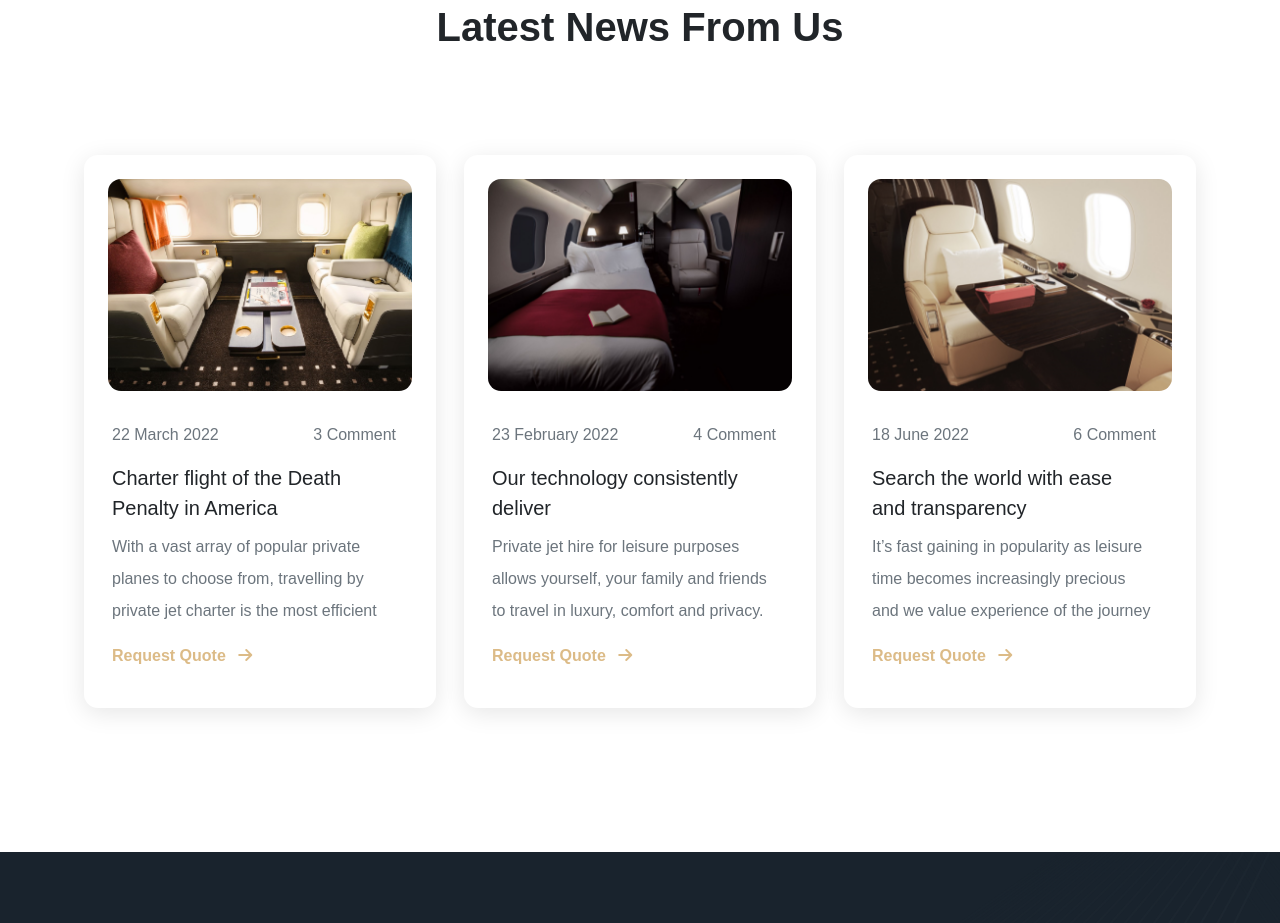
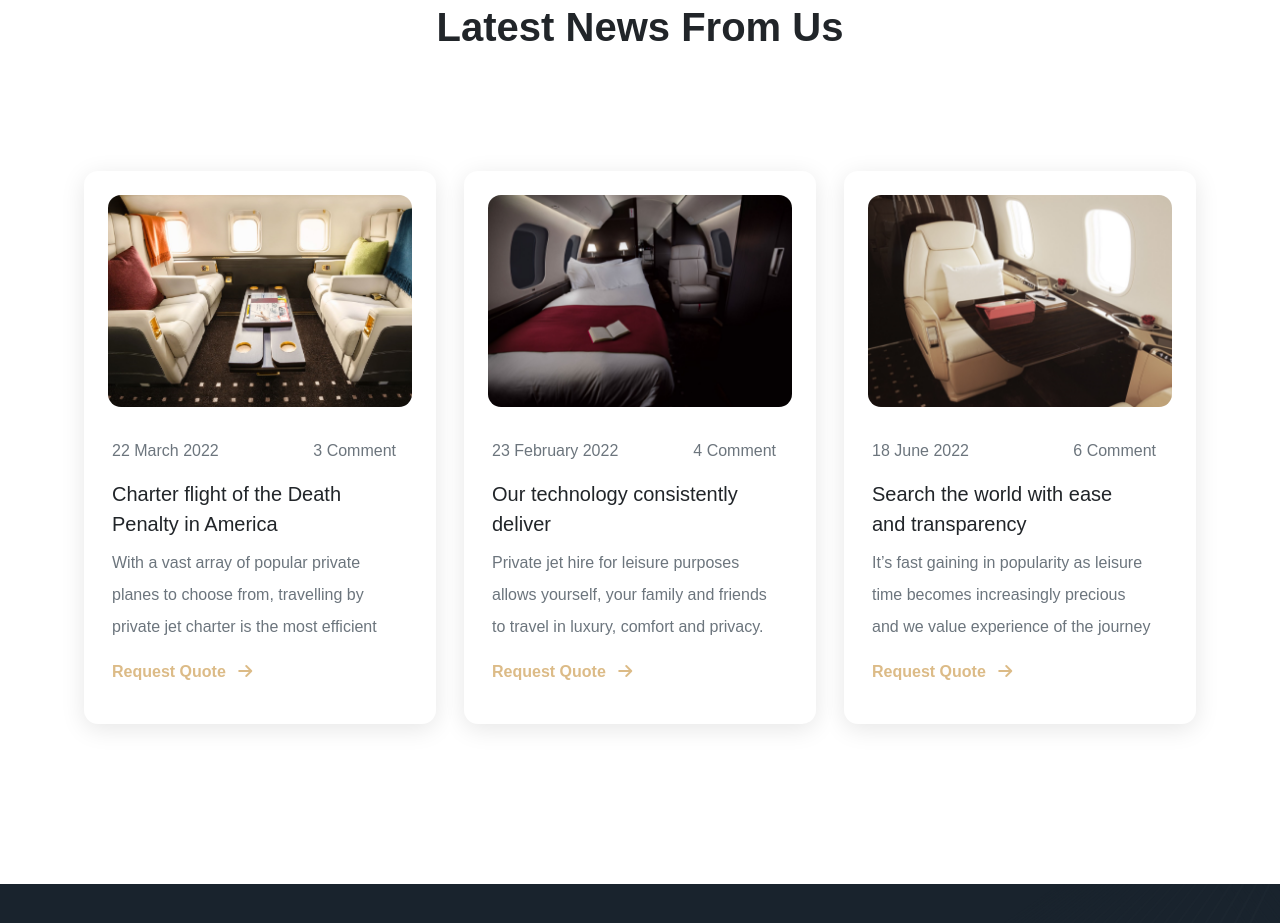
Before and after one commit to YagnikPrajapati94/project_3, a plain HTML site: page index.html in a window 1280 px wide. Shown: the part 6814-7737 px from the top of the page. Drawn offline with nearby package versions, Linux system fonts and the light colour scheme.

Commit message:
Update index.html

```diff
--- a/index.html
+++ b/index.html
@@ -1040,7 +1040,7 @@
                 </div>
                 <div class="row py-5 justify-content-around ">
 
-                    <div class="card col-lg-4 px-4 py-4 border-0" style="width: 22rem; border-radius: 14px; box-shadow: 0 5px 25px rgba(0, 0, 0, 0.1);" >
+                    <div class="card col-lg-4 my-3 px-4 py-4 border-0" style="width: 22rem; border-radius: 14px; box-shadow: 0 5px 25px rgba(0, 0, 0, 0.1);" >
                       <img src="assets/img/blog-1.png" class="img-fluid" style="border-radius: 13px;" alt="...">
                       <div class="card-body ps-1">
                         <div class="d-flex py-3 justify-content-between ">
@@ -1056,7 +1056,7 @@
                         </a>
                       </div>
                     </div>
-                    <div class="card col-lg-4 px-4 py-4 border-0" style="width: 22rem; border-radius: 14px; box-shadow: 0 5px 25px rgba(0, 0, 0, 0.1);" >
+                    <div class="card col-lg-4 my-3 px-4 py-4 border-0" style="width: 22rem; border-radius: 14px; box-shadow: 0 5px 25px rgba(0, 0, 0, 0.1);" >
                       <img src="assets/img/blog-2.png" class="img-fluid" style="border-radius: 13px;" alt="...">
                       <div class="card-body ps-1">
                         <div class="d-flex py-3 justify-content-between ">
@@ -1071,7 +1071,7 @@
                         </a>
                       </div>
                     </div>
-                    <div class="card col-lg-4 px-4 py-4 border-0" style="width: 22rem; border-radius: 14px; box-shadow: 0 5px 25px rgba(0, 0, 0, 0.1);" >
+                    <div class="card col-lg-4 my-3 px-4 py-4 border-0" style="width: 22rem; border-radius: 14px; box-shadow: 0 5px 25px rgba(0, 0, 0, 0.1);" >
                       <img src="assets/img/blog-3.png" class="img-fluid" style="border-radius: 13px;" alt="...">
                       <div class="card-body ps-1">
                         <div class="d-flex py-3 justify-content-between ">
```
